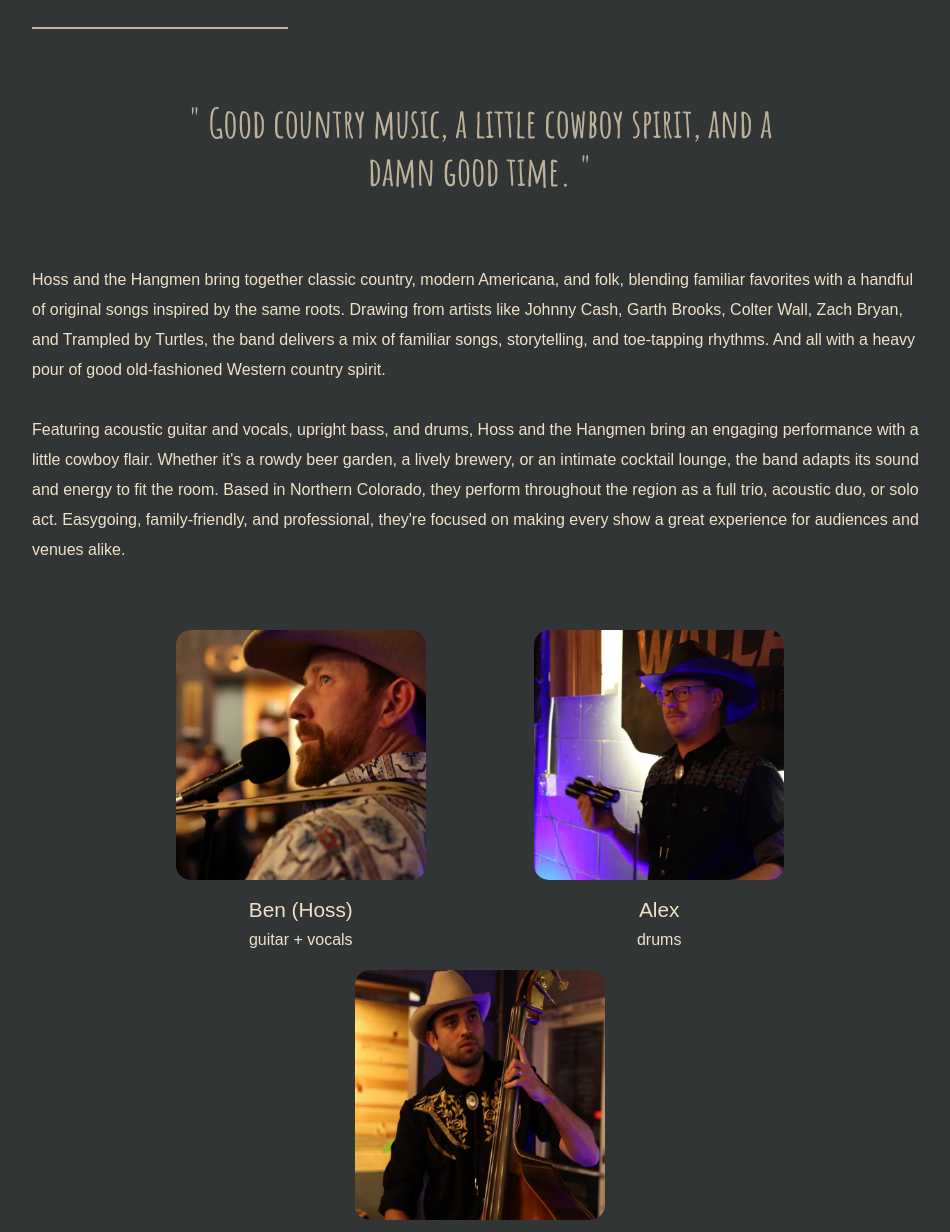
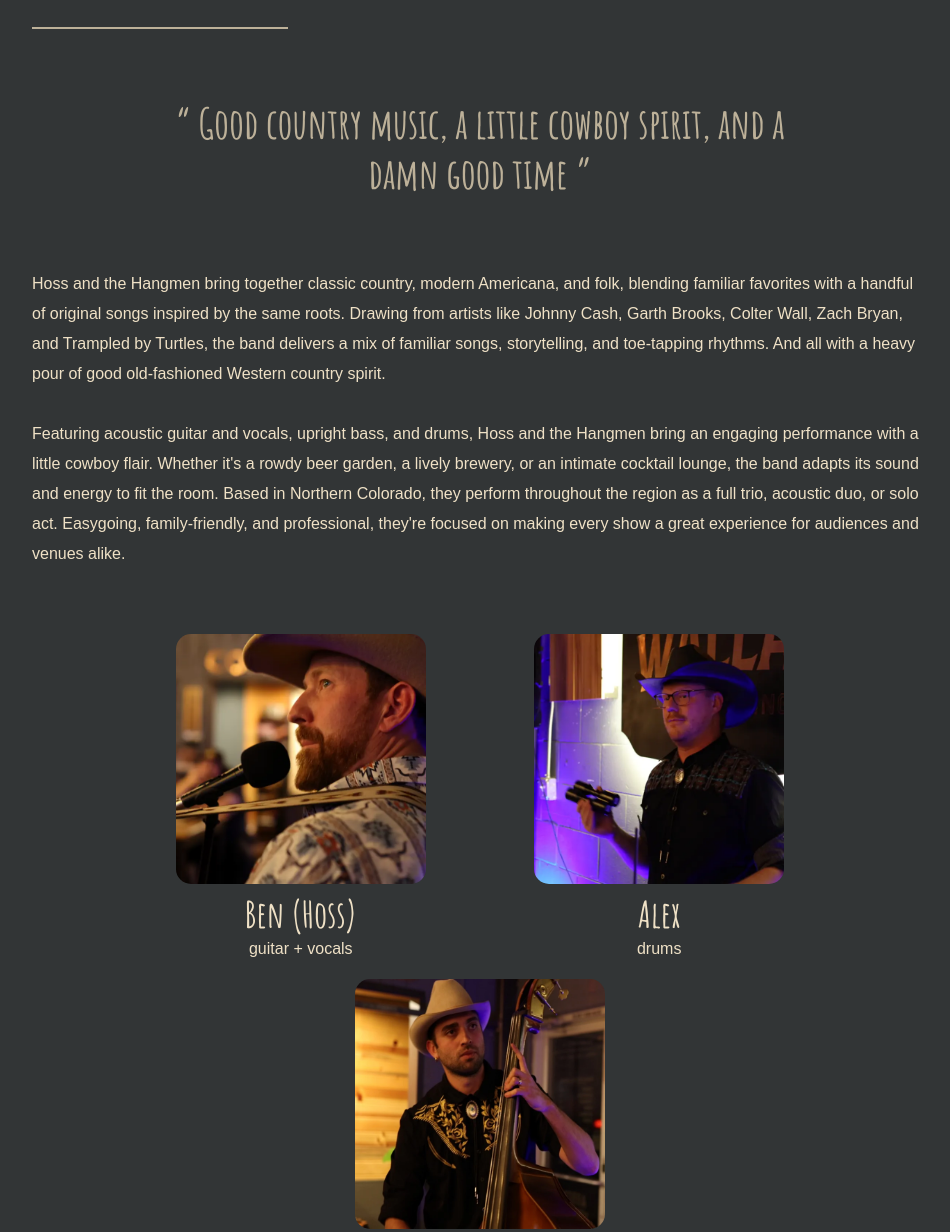
Before and after one commit to amart90-UI/hoss-website, a plain HTML site: page index.html in a window 1280 px wide. Shown: the part 1554-2786 px from the top of the page, without its empty margins (160-1110 px from the left). Drawn offline with Linux system fonts and the light colour scheme; no server answers; a web font is replaced by a local one.

Commit message:
Minor changes to fonts and text

```diff
--- a/css/style.css
+++ b/css/style.css
@@ -352,7 +352,10 @@ p.miniPara {
 }
 
 .imgContent .card p:first-of-type {
-	font-size: 1.3rem;
+	font-family: "Amatic SC";
+	font-weight: 700;
+	font-size: 2.3rem;
+	margin-bottom: 5px;
 	color: #efe1c6;
 }
 
@@ -868,7 +871,7 @@ outline-offset: 4px;
 /* Pull quote in the Amatic SC display font (the hero and section headings are styled above) */
 .quote {
 	font-family: "Amatic SC", cursive;
-	font-size: 5vh;
+	font-size: 5.2vh;
 	font-weight: 700;
 	line-height: 1.2;
 	color: #BDB199;
--- a/index.html
+++ b/index.html
@@ -86,7 +86,7 @@
 	<h2 class="animatableX">Hoss and the Hangmen</h2>
 	<div class="separator animatableOpacity"></div>
 	<p class="hardLight quote animatableY">
-		" Good country music, a little cowboy spirit, and a damn good time. "
+		“&nbsp;Good country music, a little cowboy spirit, and a damn good time&nbsp;”
 	</p>
 	<p class="animatableY">
 		Hoss and the Hangmen bring together classic country, modern Americana, and folk, blending familiar favorites with a handful of original songs inspired by the same roots. Drawing from artists like Johnny Cash, Garth Brooks, Colter Wall, Zach Bryan, and Trampled by Turtles, the band delivers a mix of familiar songs, storytelling, and toe-tapping rhythms. And all with a heavy pour of good old-fashioned Western country spirit.
@@ -122,7 +122,7 @@
 				<img src="./img/anthony.webp" width="500" height="500" alt="Closeup of Anthony plauing upright bass">
 			</noscript>
 			<p>Anthony</p>
-			<p>bass</p>
+			<p>upright bass</p>
 		</div>
 	</div>
 </section>
```
